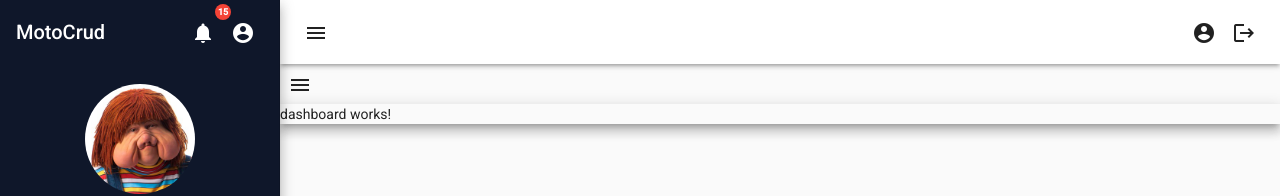
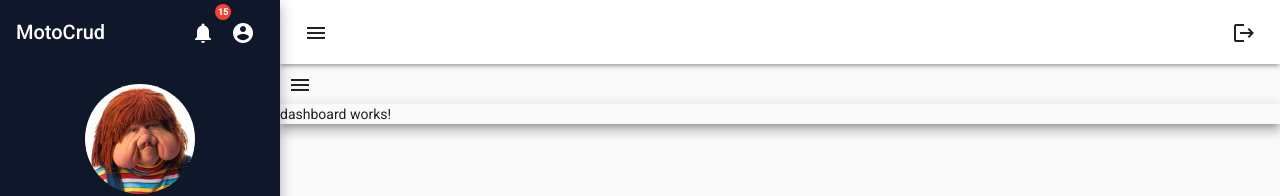
Before and after one commit to DevPadawans/motocrud-web-ui, an Angular app: page /dashboard in a window 1280 px wide. Shown: the top 196 px of the page. Built offline with nearby package versions, Linux system fonts and the light colour scheme.

Commit message:
Front :: Layout :: Ajustes na topbar e nos links da sidenav

```diff
--- a/src/app/presentation/view/shared/header/top-menu/top-menu.component.html
+++ b/src/app/presentation/view/shared/header/top-menu/top-menu.component.html
@@ -6,9 +6,6 @@
     <mat-icon>menu</mat-icon>
   </button>
   <span class="topmenu-spacer"></span>
-  <button mat-icon-button aria-label="Account">
-    <mat-icon>account_circle</mat-icon>
-  </button>
   <button mat-icon-button aria-label="Logout">
     <mat-icon>logout</mat-icon>
   </button>
--- a/src/app/presentation/view/shared/sidenav/sidenav-menu/sidenav-menu.component.html
+++ b/src/app/presentation/view/shared/sidenav/sidenav-menu/sidenav-menu.component.html
@@ -2,7 +2,7 @@
   <section class="section-menu">
     <mat-nav-list>
       <mat-list-item>
-        <a matLine href="#"><mat-icon mat-list-icon>dashboard</mat-icon> Dashboard</a>
+        <a matLine [routerLink]="['dashboard']"><mat-icon mat-list-icon>dashboard</mat-icon> Dashboard</a>
       </mat-list-item>
     </mat-nav-list>
   </section>
--- a/src/styles.scss
+++ b/src/styles.scss
@@ -40,7 +40,7 @@ $custom-palette: (
 );
 
 $custom-app-primary: mat-palette($custom-palette);
-$custom-app-accent: mat-palette($mat-indigo, A200, A400, 700);
+$custom-app-accent: mat-palette($custom-palette, A200, A400, 700);
 $custom-app-warn: mat-palette($mat-red);
 
 $custom-app-theme: mat-light-theme((
@@ -71,3 +71,7 @@ $dark-theme:   mat-dark-theme((
 
 html, body { height: 100%; }
 body { margin: 0; font-family: Roboto, "Helvetica Neue", sans-serif; }
+
+.toolbar-spacer{
+  flex: 1 1 auto;
+}
```
Also changed, not shown: src/app/shared/app-material/app-material.module.ts (+6 -2 lines).
